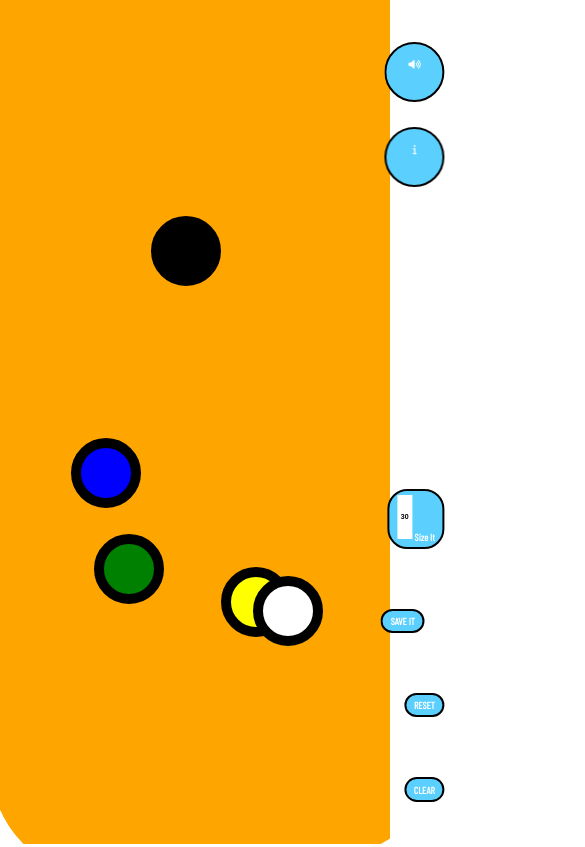
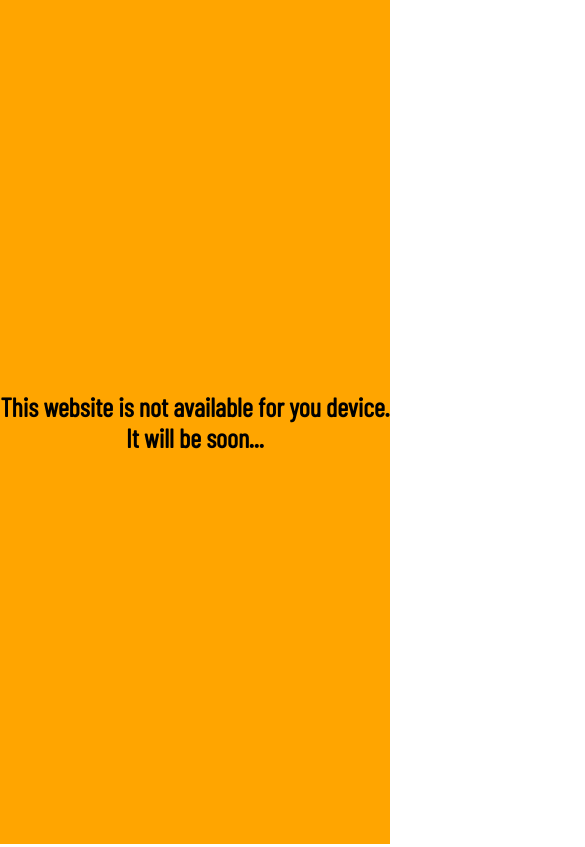
Before and after one commit to Benjigo93/Paint-to-Ear, a plain HTML site: page index.html in a window 390 px wide. Shown: the top 847 px of the page, 585 px wide, since content can reach past the window. Drawn offline with nearby package versions, Linux system fonts and the light colour scheme.

Commit message:
v 2.0
ES6 + Responsive warning

```diff
--- a/css/style.css
+++ b/css/style.css
@@ -6,6 +6,35 @@ body{
     height: 100%;
     font-family: 'Barlow Condensed', sans-serif;
     -webkit-user-select: none;
+}
+
+@media screen and (max-width: 1024px) {
+    .warning {
+        display: flex;
+    }
+    .game{
+        display: none;
+    }
+
+}
+
+@media screen and (min-width: 1024px) {
+    .warning {
+        display: none;
+    }
+    .game{
+        display: block;
+    }
+}
+
+.warning{
+    align-items: center;
+    justify-content: center;
+    background-color: #FFA500;
+    width: 100vw;
+    height: 100vh;
+    text-align: center;
+    font-size: 1.1em;
 }
 
 canvas{
--- a/index.html
+++ b/index.html
@@ -13,6 +13,10 @@
 </head>
 
 <body>
+    <div class="warning">
+        <h2>This website is not available for you device. It will be soon...</h2>
+    </div>
+    <div class="game">
         <canvas id="canvas"></canvas>
         <div id="countdown">
             <div class="number">5</div>
@@ -64,6 +68,7 @@
 
         <script src="script/fileSaver.js"></script>
         <script src="script/app.js"></script>
+    </div>
 </body>
 
 </html>
--- a/script/app.js
+++ b/script/app.js
@@ -1,12 +1,7 @@
+/* Declarations of all variables */
+
 const canvas = document.querySelector('canvas')
 const context = canvas.getContext('2d')
-
-/* Canvas takes full screen size, respective to the device */
-
-context.canvas.width = window.innerWidth;
-context.canvas.height = window.innerHeight;
-
-/* Declarations of all variables */
 
 const mousePos = { x: 0, y: 0 }
 const circlePos = { x: 0, y: 0 }
@@ -16,12 +11,12 @@ const mouseCircle3 = { x: 0, y: 0 }
 const mouseCircle4 = { x: 0, y: 0 }
 const mouseCircle5 = { x: 0, y: 0 }
 const mouseCircle6 = { x: 0, y: 0 }
-var pause = true
-var start = 0
-var stop = true
-var size = 30
-var newSize = 0
-var delSize = 30 * 1.45
+let pause = true
+let start = 0
+let stop = true
+let size = 30
+let newSize = 0
+let delSize = 30 * 1.45
 const allMusic = document.querySelectorAll('audio')
 const music1 = document.querySelector('#music1')
 const music2 = document.querySelector('#music2')
@@ -29,8 +24,13 @@ const music3 = document.querySelector('#music3')
 const music4 = document.querySelector('#music4')
 const music5 = document.querySelector('#music5')
 const music6 = document.querySelector('#music6')
-var changeI = true
-var changeT = true
+let changeI = true
+let changeT = true
+
+/* Canvas takes full screen size, respective to the device */
+
+context.canvas.width = window.innerWidth
+context.canvas.height = window.innerHeight
 
 /* Tracking the position of the mouse */
 
@@ -57,7 +57,7 @@ const loop = () => {
     context.fill()
 }
 
-/* Loading the circles/brushes with diffeent colors */
+/* Loading the circles/brushes with differents colors */
 
 const showMouseCircle = () => {
 
@@ -86,140 +86,140 @@ const showMouseCircle = () => {
     context.arc(mouseCircle.x, mouseCircle.y, size, 0, Math.PI * 2, false)
     context.fillStyle = 'red'
     context.fill()
-    context.lineWidth = size / 3;
+    context.lineWidth = size / 3
     context.stroke()
 
     context.beginPath()
     context.arc(mouseCircle2.x, mouseCircle2.y, size, 0, Math.PI * 2, false)
     context.fillStyle = 'blue'
     context.fill()
-    context.lineWidth = size / 3;
+    context.lineWidth = size / 3
     context.stroke()
 
     context.beginPath()
     context.arc(mouseCircle3.x, mouseCircle3.y, size, 0, Math.PI * 2, false)
     context.fillStyle = 'green'
     context.fill()
-    context.lineWidth = size / 3;
+    context.lineWidth = size / 3
     context.stroke()
 
     context.beginPath()
     context.arc(mouseCircle4.x, mouseCircle4.y, size, 0, Math.PI * 2, false)
     context.fillStyle = 'yellow'
     context.fill()
-    context.lineWidth = size / 3;
+    context.lineWidth = size / 3
     context.stroke()
 
     context.beginPath()
     context.arc(mouseCircle5.x, mouseCircle5.y, size, 0, Math.PI * 2, false)
     context.fillStyle = 'black'
     context.fill()
-    context.lineWidth = size / 3;
+    context.lineWidth = size / 3
     context.stroke()
 
     context.beginPath()
     context.arc(mouseCircle6.x, mouseCircle6.y, size, 0, Math.PI * 2, false)
     context.fillStyle = 'white'
     context.fill()
-    context.lineWidth = size / 3;
+    context.lineWidth = size / 3
     context.stroke()
 
-    document.querySelector('.prevent').style.display ="none"
-    document.querySelector('#countdown').style.display = "none"
-    canvas.style.pointerEvents = "auto"
+    document.querySelector('.prevent').style.display = 'none'
+    document.querySelector('#countdown').style.display = 'none'
+    canvas.style.pointerEvents = 'auto'
 }
 
 /* Detect the mouse position and comparing it with the position of each circle/brush */
 
 canvas.onmousemove = (e) => {
 
-    var canvas = e.target
-    var context = canvas.getContext('2d')
+    let canvas = e.target
+    let context = canvas.getContext('2d')
 
 
-    context.beginPath();
+    context.beginPath()
     context.arc(mouseCircle.x, mouseCircle.y, size, 0, Math.PI * 2, false)
 
     if (context.isPointInPath(mousePos.x, mousePos.y)) {
         start = 1
         stop = false
         for (let i = 0; i < allMusic.length; i++) {
-            (allMusic[i]).play();
+            (allMusic[i]).play()
         }
-        return;
+        return
     }
 
-    context.beginPath();
+    context.beginPath()
     context.arc(mouseCircle2.x, mouseCircle2.y, size, 0, Math.PI * 2, false)
 
     if (context.isPointInPath(mousePos.x, mousePos.y)) {
         start = 2
         stop = false
         for (let i = 0; i < allMusic.length; i++) {
-            (allMusic[i]).play();
+            (allMusic[i]).play()
         }
-        return;
+        return
     }
 
-    context.beginPath();
+    context.beginPath()
     context.arc(mouseCircle3.x, mouseCircle3.y, size, 0, Math.PI * 2, false)
 
     if (context.isPointInPath(mousePos.x, mousePos.y)) {
         start = 3
         stop = false
         for (let i = 0; i < allMusic.length; i++) {
-            (allMusic[i]).play();
+            (allMusic[i]).play()
         }
-        return;
+        return
     }
 
-    context.beginPath();
+    context.beginPath()
     context.arc(mouseCircle4.x, mouseCircle4.y, size, 0, Math.PI * 2, false)
 
     if (context.isPointInPath(mousePos.x, mousePos.y)) {
         start = 4
         stop = false
         for (let i = 0; i < allMusic.length; i++) {
-            (allMusic[i]).play();
+            (allMusic[i]).play()
         }
-        return;
+        return
     }
 
-    context.beginPath();
+    context.beginPath()
     context.arc(mouseCircle5.x, mouseCircle5.y, size, 0, Math.PI * 2, false)
 
     if (context.isPointInPath(mousePos.x, mousePos.y)) {
         start = 5
         stop = false
         for (let i = 0; i < allMusic.length; i++) {
-            (allMusic[i]).play();
+            (allMusic[i]).play()
         }
-        return;
+        return
     }
 
-    context.beginPath();
+    context.beginPath()
     context.arc(mouseCircle6.x, mouseCircle6.y, size, 0, Math.PI * 2, false)
 
     if (context.isPointInPath(mousePos.x, mousePos.y)) {
         start = 6
         stop = false
         for (let i = 0; i < allMusic.length; i++) {
-            (allMusic[i]).play();
+            (allMusic[i]).play()
         }
-        return;
+        return
     }
 }
 
-/* Drawing function, by moving the mouse and stop it by a click */
+/* Drawing function, by moving the mouse and stop it with a click */
 
 document.addEventListener('mousemove', function draw() {
 
-    document.querySelector('.instruction').style.display = "block"
+    document.querySelector('.instruction').style.display = 'block'
     if (stop == false) {
         for (let i = 0; i < allMusic.length; i++) {
-            (allMusic[i]).muted = true;
+            (allMusic[i]).muted = true
         }
-        canvas.style.cursor = "crosshair"
+        canvas.style.cursor = 'crosshair'
         if (start == 1) {
             context.beginPath()
             context.arc(mousePos.x, mousePos.y, size, 0, Math.PI * 2, false)
@@ -228,9 +228,9 @@ document.addEventListener('mousemove', function draw() {
             music1.muted = false
             canvas.addEventListener('click', function () {
                 for (let i = 0; i < allMusic.length; i++) {
-                    (allMusic[i]).pause();
+                    (allMusic[i]).pause()
                 }
-                canvas.style.cursor = "auto"
+                canvas.style.cursor = 'auto'
                 stop = true
             })
         } else if (start == 2) {
@@ -241,9 +241,9 @@ document.addEventListener('mousemove', function draw() {
             music2.muted = false
             canvas.addEventListener('click', function () {
                 for (let i = 0; i < allMusic.length; i++) {
-                    (allMusic[i]).pause();
+                    (allMusic[i]).pause()
                 }
-                canvas.style.cursor = "auto"
+                canvas.style.cursor = 'auto'
                 stop = true
             })
         } else if (start == 3) {
@@ -254,9 +254,9 @@ document.addEventListener('mousemove', function draw() {
             music3.muted = false
             canvas.addEventListener('click', function () {
                 for (let i = 0; i < allMusic.length; i++) {
-                    (allMusic[i]).pause();
+                    (allMusic[i]).pause()
                 }
-                canvas.style.cursor = "auto"
+                canvas.style.cursor = 'auto'
                 stop = true
             })
         } else if (start == 4) {
@@ -267,9 +267,9 @@ document.addEventListener('mousemove', function draw() {
             music4.muted = false
             canvas.addEventListener('click', function () {
                 for (let i = 0; i < allMusic.length; i++) {
-                    (allMusic[i]).pause();
+                    (allMusic[i]).pause()
                 }
-                canvas.style.cursor = "auto"
+                canvas.style.cursor = 'auto'
                 stop = true
             })
         } else if (start == 5) {
@@ -280,9 +280,9 @@ document.addEventListener('mousemove', function draw() {
             music5.muted = false
             canvas.addEventListener('click', function () {
                 for (let i = 0; i < allMusic.length; i++) {
-                    (allMusic[i]).pause();
+                    (allMusic[i]).pause()
                 }
-                canvas.style.cursor = "auto"
+                canvas.style.cursor = 'auto'
                 stop = true
             })
         } else if (start == 6) {
@@ -293,15 +293,15 @@ document.addEventListener('mousemove', function draw() {
             music6.muted = false
             canvas.addEventListener('click', function () {
                 for (let i = 0; i < allMusic.length; i++) {
-                    (allMusic[i]).pause();
+                    (allMusic[i]).pause()
                 }
-                canvas.style.cursor = "auto"
+                canvas.style.cursor = 'auto'
                 stop = true
             })
         }
     } else {
-        document.querySelector('.instruction').style.display = "none"
-        return;
+        document.querySelector('.instruction').style.display = 'none'
+        return
     }
 })
 
@@ -356,7 +356,7 @@ document.querySelector('.reset').addEventListener('click', reset)
 /* Calling the Clear function by clicking the clear button */
 
 document.querySelector('.clear').addEventListener('click', function clear() {
-    canvas.style.pointerEvents = "none"
+    canvas.style.pointerEvents = 'none'
     context.clearRect(0, 0, canvas.width, canvas.height)
     pause = true
     stop = true
@@ -369,7 +369,7 @@ document.querySelector('.clear').addEventListener('click', function clear() {
 /* Size it function, which will resize the circles/brushes */
 
 function sizeIt() {
-    newSize = document.getElementById("size").value
+    newSize = document.getElementById('size').value
     if (newSize < size) {
         delSize = size * (size / newSize + 15)
         size = newSize
@@ -381,15 +381,15 @@ function sizeIt() {
     }
 }
 
-/* Calling the Size It function by clicking the size It button and also by pressing the Enter button */
+/* Calling the Size It function by clicking the size It button and also by pressing the Enter button in the keyboard */
 
 document.querySelector('.sizeIt').addEventListener('click', sizeIt)
 document.getElementById('size').onkeypress = function (e) {
-    if (!e) e = window.event;
-    var keyCode = e.keyCode || e.which;
+    if (!e) e = window.event
+    let keyCode = e.keyCode || e.which
     if (keyCode == '13') {
         sizeIt()
-        return false;
+        return false
     }
 }
 
@@ -397,42 +397,42 @@ document.getElementById('size').onkeypress = function (e) {
 
 const download = () => {
     canvas.toBlob(function (blob) {
-        saveAs(blob, "My painting.png");
-    });
+        saveAs(blob, 'My painting.png')
+    })
 }
 
 /* Calling the download function by clicking the save It button */
 
-document.querySelector('.save').addEventListener('click', download);
+document.querySelector('.save').addEventListener('click', download)
 
 
-/* Attributing the flip class by toggle for the flip animation */
+/* Attributing the flip class by a toggle for the flip animation */
 
 document.querySelector('#infos').addEventListener('click', function () {
-    document.querySelector('#infoContainer').classList.toggle("flip")
-    if (changeT){
+    document.querySelector('#infoContainer').classList.toggle('flip')
+    if (changeT) {
         setTimeout(function () {
-            document.querySelector('.prevent').style.display ="block"
+            document.querySelector('.prevent').style.display = 'block'
             changeT = false
-        },200)
-    }else{
-        document.querySelector('.prevent').style.display ="none"
+        }, 200)
+    } else {
+        document.querySelector('.prevent').style.display = 'none'
         changeT = true
     }
 })
 
-/* Change the volume logo and Mute function */
+/* Change the volume logo and define the Mute function */
 
-document.querySelector('.mute').addEventListener('click',function(){
+document.querySelector('.mute').addEventListener('click', function () {
     const button = document.querySelector('#idButton')
-    if (changeI){
-        button.classList= "fa fa-volume-off"
+    if (changeI) {
+        button.classList = 'fa fa-volume-off'
         for (let i = 0; i < allMusic.length; i++) {
             (allMusic[i]).volume = 0
         }
         changeI = false
-    } else{
-        button.classList= "fa fa-volume-up"
+    } else {
+        button.classList = 'fa fa-volume-up'
         for (let i = 0; i < allMusic.length; i++) {
             (allMusic[i]).volume = 1
         }
```
Also changed, not shown: 1 other file. Lines whose indentation alone changed are shown as unchanged.
